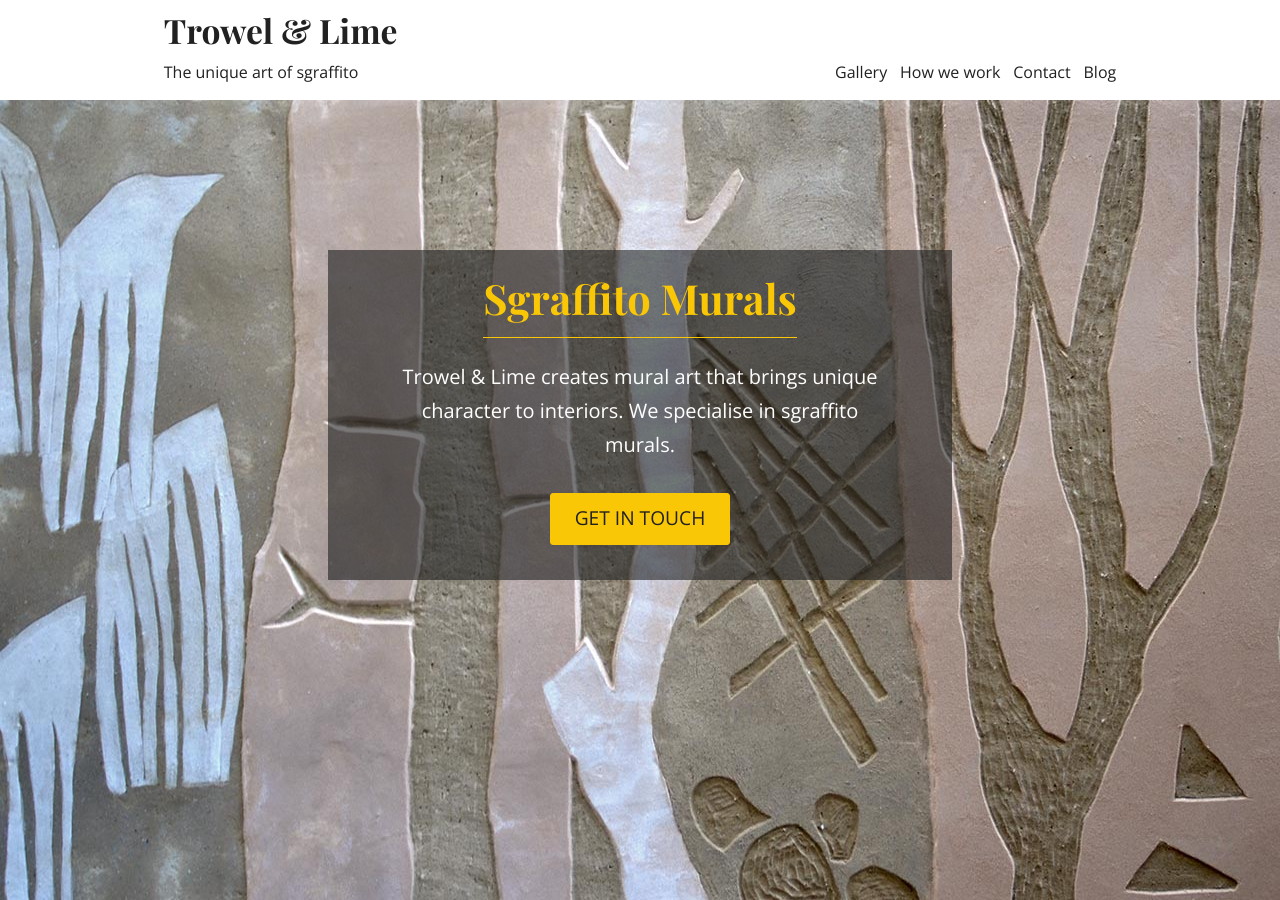
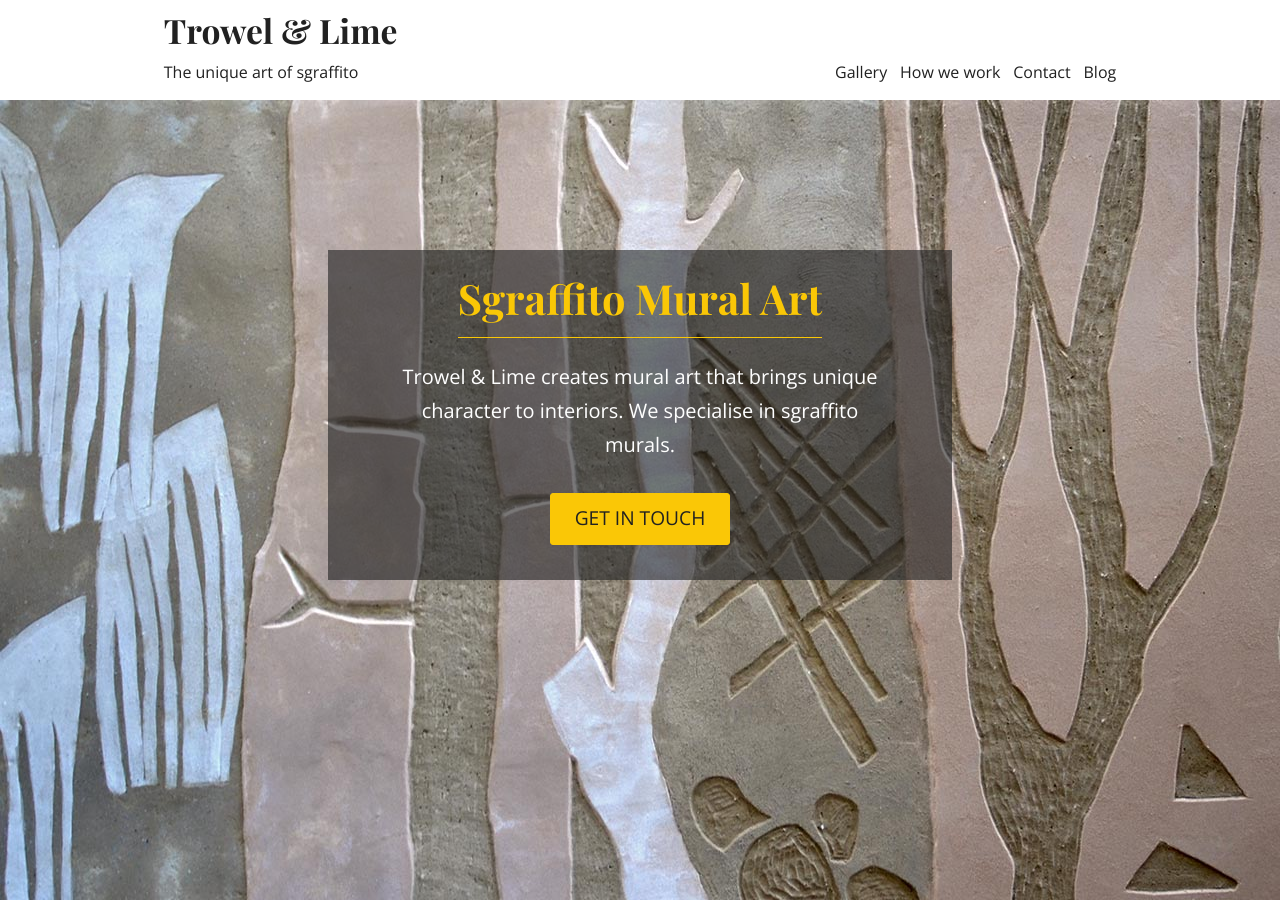
Before and after one commit to marek-kultys/trowel-and-lime, a Jekyll site: the page built from index.html, in a window 1280 px wide and 900 px high. Built offline with Jekyll 4.4.1, drawn with Linux system fonts in a browser that asks for light colours.

Commit message:
Change copy

```diff
--- a/index.html
+++ b/index.html
@@ -10,7 +10,7 @@ label: home
          <div class="hero-container">
             <div class="hero-text-wrapper">
                <div class="hero-text">
-                  <h2>Sgraffito Murals</h2>
+                  <h2>Sgraffito Mural Art</h2>
                   <p>Trowel & Lime creates mural art that brings unique character to interiors. We specialise in sgraffito murals.</p>
                   <a class="button" href="/contact">
                      <h5>GET IN TOUCH</h5>
```
